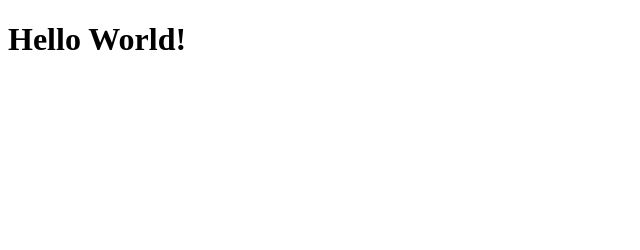
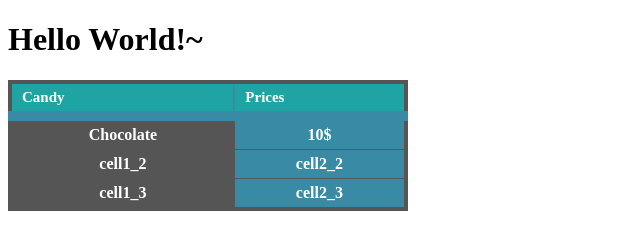
Before and after one commit to Saul-RobotPenguin/git-branch-merge, a plain HTML site: page index.html in a window 1280 px wide. Shown: the whole page, without its empty margins (0-640 px from the left). Drawn offline with Linux system fonts and the light colour scheme.

Commit message:
My changes

```diff
--- a/index.html
+++ b/index.html
@@ -3,9 +3,27 @@
 <head>
     <meta charset="UTF-8">
     <meta name="viewport" content="width=device-width, initial-scale=1.0">
+    <link rel="stylesheet" href="style.css">
     <title>Git Branch Documentation</title>
 </head>
 <body>
-    <h1>Hello World!</h1>
+    <h1>Hello World!~</h1>
+    <table class="steelBlueCols">
+        <thead>
+        <tr>
+        <th>Candy</th>
+        <th>Prices</th>
+        </tr>
+        </thead>
+        <tbody>
+        <tr>
+        <td>Chocolate</td><td>10$</td></tr>
+        <tr>
+        <td>cell1_2</td><td>cell2_2</td></tr>
+        <tr>
+        <td>cell1_3</td><td>cell2_3</td></tr>
+        </tbody>
+        </tr>
+        </table>
 </body>
 </html>
--- /dev/null
+++ b/style.css
@@ -0,0 +1,47 @@
+table.steelBlueCols {
+    border: 4px solid #555555;
+    background-color: #555555;
+    width: 400px;
+    text-align: center;
+    border-collapse: collapse;
+  }
+  table.steelBlueCols td, table.steelBlueCols th {
+    border: 1px solid #555555;
+    padding: 5px 10px;
+  }
+  table.steelBlueCols tbody td {
+    font-size: 16px;
+    font-weight: bold;
+    color: #FFFFFF;
+  }
+  table.steelBlueCols td:nth-child(even) {
+    background: #398AA4;
+  }
+  table.steelBlueCols thead {
+    background: #1EA4A2;
+    border-bottom: 10px solid #398AA4;
+  }
+  table.steelBlueCols thead th {
+    font-size: 15px;
+    font-weight: bold;
+    color: #FFFFFF;
+    text-align: left;
+    border-left: 2px solid #398AA4;
+  }
+  table.steelBlueCols thead th:first-child {
+    border-left: none;
+  }
+
+  table.steelBlueCols tfoot td {
+    font-size: 13px;
+  }
+  table.steelBlueCols tfoot .links {
+    text-align: right;
+  }
+  table.steelBlueCols tfoot .links a{
+    display: inline-block;
+    background: #FFFFFF;
+    color: #398AA4;
+    padding: 2px 8px;
+    border-radius: 5px;
+  }
```
